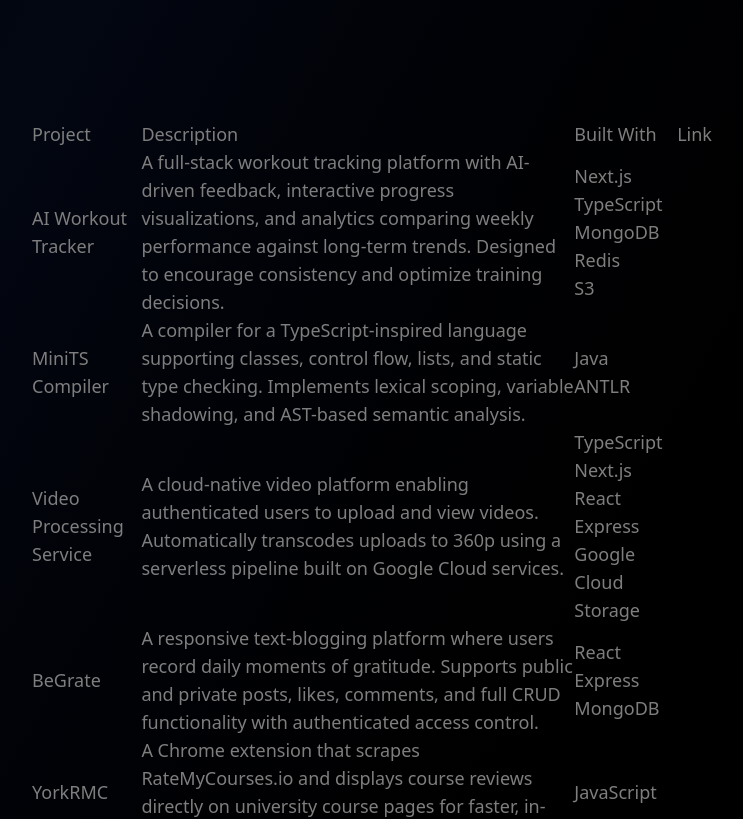
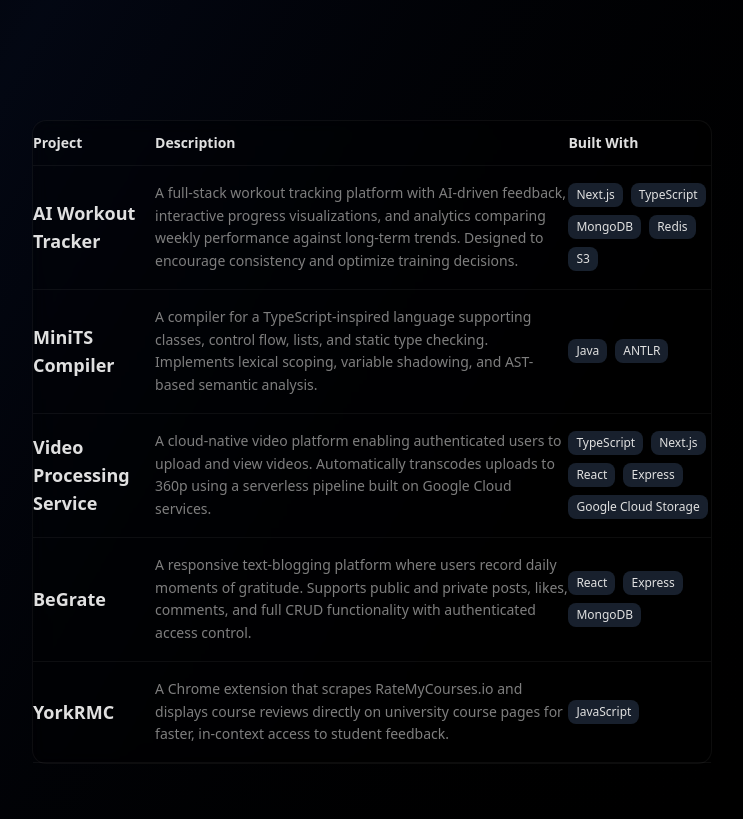
Before and after one commit to russl8/portfolio_v2, a Next.js app: page / in a window 1280 px wide. Shown: the part 1200-2019 px from the top of the page, without its empty margins (528-1271 px from the left). Built offline with nearby package versions, Linux system fonts and the light colour scheme.

Commit message:
base project section

```diff
--- a/components/lib/types.ts
+++ b/components/lib/types.ts
@@ -17,5 +17,5 @@ export type Project = {
     name: string,
     description: string,
     websiteUrl:string,
-    technologies: Array<String>
+    technologies: Array<string>
 }
--- a/components/projects/ProjectRow.tsx
+++ b/components/projects/ProjectRow.tsx
@@ -1,36 +1,41 @@
 import Image from "next/image";
-import type {  Project } from "../lib/types";
+import type { Project } from "../lib/types";
 import { MoveUpRight } from "lucide-react";
 import { useState } from "react";
 import { cn } from "@/lib/utils";
+import SkillButton from "./SkillButton";
 
 interface ProjectCardProps {
   project: Project;
 }
 
 const ProjectRow = ({ project }: ProjectCardProps) => {
-    return (
-    <tr>
-        <td>
-          {project.name}
-        </td>
-        <td>{project.description}</td>
-        <td>
-          {project.technologies.map(skill => <SkillButton skill={skill}/>)}
-        </td>
-        <td>
-          {project.websiteUrl}
-        </td>
+  return (
+    <tr
+      className="
+        border-b border-white/5
+        transition-colors
+
+      "
+    >
+      <td className="py-4 text-subheading font-semibold">
+        {project.name}
+      </td>
+
+      <td className="py-4 text-sm text-secondary leading-relaxed">
+        {project.description}
+      </td>
+
+      <td className="py-4">
+        <div className="flex flex-row flex-wrap gap-2">
+          {project.technologies.map((skill) => (
+            <SkillButton key={skill} skill={skill} />
+          ))}
+        </div>
+      </td>
     </tr>
-  )
+  );
 };
 
+
 export default ProjectRow;
-
-const SkillButton = ({skill}: {skill:String})=> {
-  return (
-    <div>
-      {skill}
-    </div>
-  )
-}
--- a/components/projects/ProjectSection.tsx
+++ b/components/projects/ProjectSection.tsx
@@ -6,23 +6,33 @@ import ProjectRow from "./ProjectRow";
 const ProjectSection = () => {
   const context = useNavContext();
 
+  /**
+   * <= md: project name (isLink=true), desc
+   * <= lg: project name (isLink=false), desc, link
+   * <= xl: project name (isLink=false), desc, techologies, link
+   *
+   *
+   * or do we want a project card
+   *
+   */
   return (
 <Section sectionName="projects" onEnter={context.setCurrentSection}>
-      <table className="text-secondary">
-        <thead>
-          <tr>
-            <td>Project</td>
-            <td>Description</td>
-            <td>Built With</td>
-            <td>Link</td>
+  <div className="rounded-xl border border-white/5 bg-black/30 backdrop-blur-sm">
+    <table className="w-full border-collapse">
+      <thead className="text-subheading text-sm">
+        <tr className="border-b border-white/5">
+          <th className="py-3 text-left font-semibold">Project</th>
+          <th className="py-3 text-left font-semibold">Description</th>
+          <th className="py-3 text-left font-semibold">Built With</th>
         </tr>
       </thead>
-        <tbody >
+      <tbody className="text-secondary">
         {projects.map((proj) => (
           <ProjectRow key={proj.name} project={proj} />
         ))}
       </tbody>
     </table>
+  </div>
 </Section>
   );
 };
--- /dev/null
+++ b/components/projects/SkillButton.tsx
@@ -0,0 +1,20 @@
+const SkillButton = ({ skill }: { skill: string }) => {
+  return (
+    <span
+      className="
+        text-xs
+        px-2 py-1
+        rounded-md
+        bg-gray-800/80
+        text-subheading
+        backdrop-blur-sm
+        transition-colors
+      "
+    >
+      {skill}
+    </span>
+  );
+};
+
+
+export default SkillButton;
```
Lines whose indentation alone changed are shown as unchanged.
